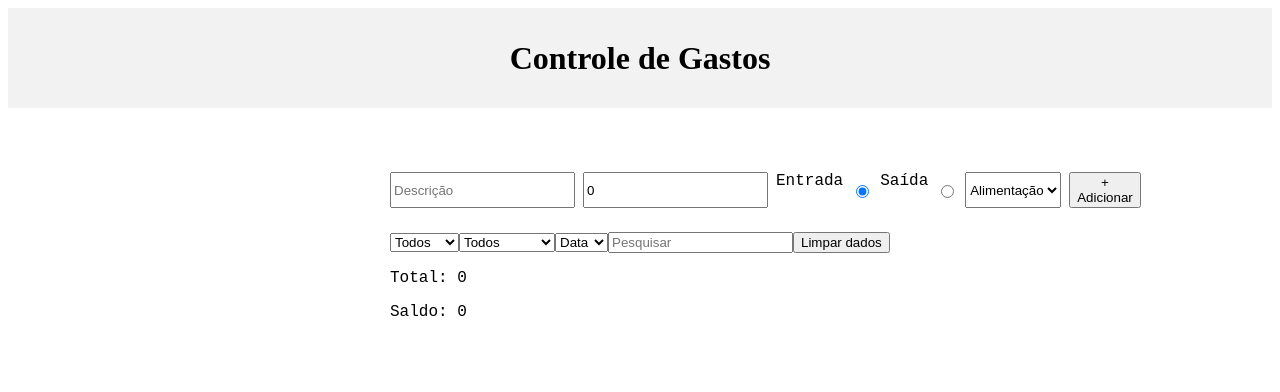
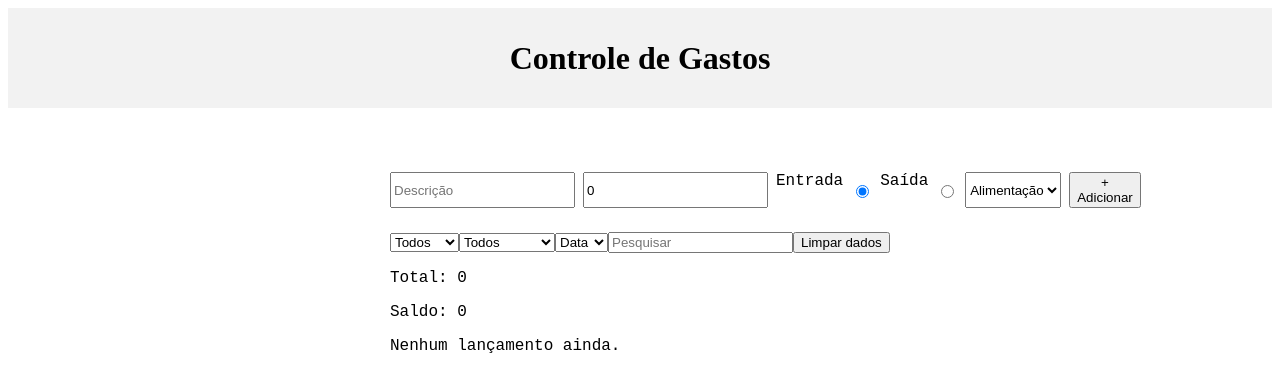
Before and after one commit to Saulorangel87/Controle-de-gastos--exercicio, a React (Vite) app: page / in a window 1280 px wide. Shown: the top 392 px of the page. Built offline with nearby package versions, Linux system fonts and the light colour scheme.

Commit message:
feat: adicionar filtragem e ordenação de gastos na lista

```diff
--- a/src/components/FormGasto.jsx
+++ b/src/components/FormGasto.jsx
@@ -33,6 +33,20 @@ export default function FormGasto() {
     },
     Object.keys(totalPorCategoria)[0],
   );
+  const gastosFiltrados = gastos
+    .filter(
+      (gasto) =>
+        gasto.descricao.toLowerCase().includes(pesquisa.toLowerCase()) &&
+        (filtroTipo === "Todos" || filtroTipo === gasto.tipo) &&
+        (filtroCategoria === "Todos" || filtroCategoria === gasto.categoria),
+    )
+    .sort((a, b) => {
+      if (ordenarPor === "Data") {
+        return b.id - a.id;
+      } else if (ordenarPor === "Valor") {
+        return Number(b.valor) - Number(a.valor);
+      }
+    });
 
   const handleSubmit = (e) => {
     e.preventDefault();
@@ -56,7 +70,9 @@ export default function FormGasto() {
   }
 
   const excluirGasto = (id) => {
-    setGastos(gastos.filter((gasto) => gasto.id !== id));
+    if (window.confirm("Tem certeza que deseja excluir?")) {
+      setGastos(gastos.filter((gasto) => gasto.id !== id));
+    }
   };
 
   const saldo = gastos.reduce((acumulado, gasto) => {
@@ -110,6 +126,7 @@ export default function FormGasto() {
           <option value="Transporte">Transporte</option>
           <option value="Lazer">Lazer</option>
           <option value="Salário">Salário</option>
+          <option value="Outros">Outros</option>
         </select>
         <button type="submit">+ Adicionar</button>
       </form>
@@ -130,6 +147,7 @@ export default function FormGasto() {
         <option value="Transporte">Transporte</option>
         <option value="Lazer">Lazer</option>
         <option value="Salário">Salário</option>
+        <option value="Outros">Outros</option>
       </select>
       <select
         onChange={(e) => setOrdenarPor(e.target.value)}
@@ -155,22 +173,10 @@ export default function FormGasto() {
       {categoriaMaiorGasto && <p>Maior gasto: {categoriaMaiorGasto}</p>}
 
       <ul className={styles.lista}>
-        {gastos
-          .filter(
-            (gasto) =>
-              gasto.descricao.toLowerCase().includes(pesquisa.toLowerCase()) &&
-              (filtroTipo === "Todos" || filtroTipo === gasto.tipo) &&
-              (filtroCategoria === "Todos" ||
-                filtroCategoria === gasto.categoria),
-          )
-          .sort((a, b) => {
-            if (ordenarPor === "Data") {
-              return b.id - a.id;
-            } else if (ordenarPor === "Valor") {
-              return Number(b.valor) - Number(a.valor);
-            }
-          })
-          .map((gasto) => (
+        {gastosFiltrados.length === 0 ? (
+          <p>Nenhum lançamento ainda.</p>
+        ) : (
+          gastosFiltrados.map((gasto) => (
             <li key={gasto.id} className={styles.item}>
               <span
                 className={
@@ -186,7 +192,8 @@ export default function FormGasto() {
                 x
               </button>
             </li>
-          ))}
+          ))
+        )}
       </ul>
     </div>
   );
```
